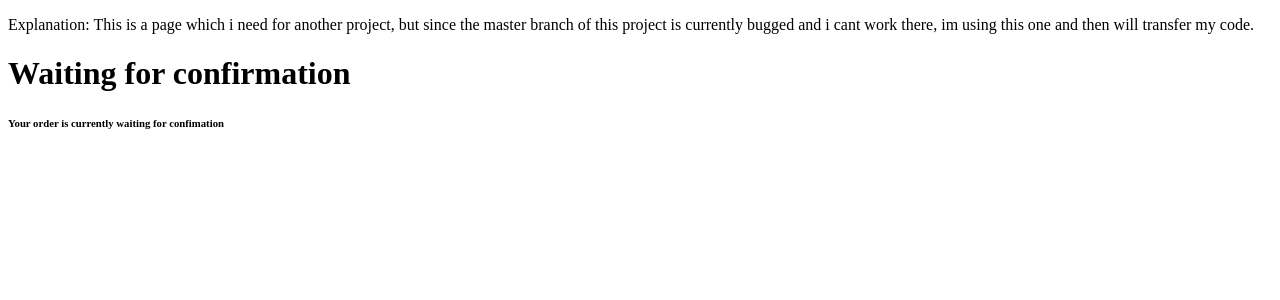
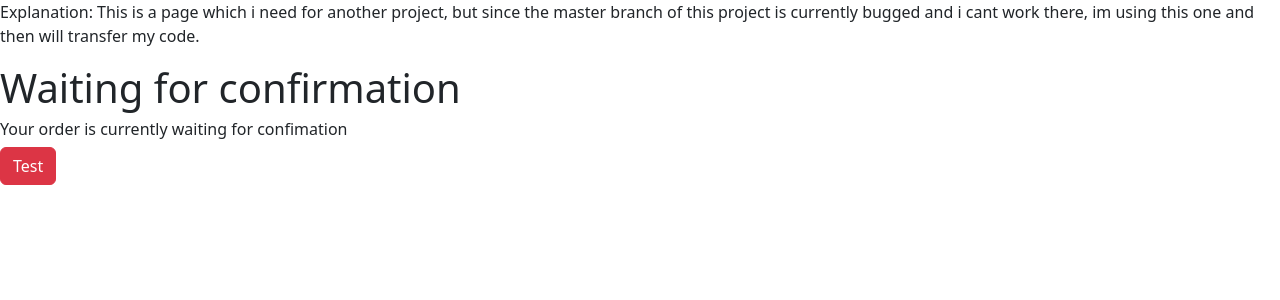
Before and after one commit to Nikolla2000/React-Portfolio-Website, a React (Vite) app in the folder client/: page / in a window 1280 px wide. Shown: the top 300 px of the page. Built offline with nearby package versions, Linux system fonts and the light colour scheme.

Commit message:
Implemented React-Bootstrap in App.scss

```diff
--- a/client/src/App.scss
+++ b/client/src/App.scss
@@ -1 +1 @@
-// @import '~bootstrap/scss/bootstrap';
+@import "../node_modules/bootstrap/scss/bootstrap.scss";
--- a/client/src/Pages/TakeawayPage/TakeawayPage.jsx
+++ b/client/src/Pages/TakeawayPage/TakeawayPage.jsx
@@ -1,5 +1,5 @@
 import { useState } from "react"
-import ProgressBar from 'react-bootstrap/ProgressBar';
+import Button from 'react-bootstrap/Button';
 
 const TakeawayPage = () => {
     const [orderState, setOrderState] = useState('Waiting for confirmation')
@@ -9,7 +9,7 @@ const TakeawayPage = () => {
             <p>Explanation: This is a page which i need for another project, but since the master branch of this project is currently bugged and i cant work there, im using this one and then will transfer my code.</p>
             <h1>{orderState}</h1>
             <h6>{subOrderState}</h6>
-            <ProgressBar now={60}/>
+            <Button variant='danger'>Test</Button>
         </div>
     )
 }
```
